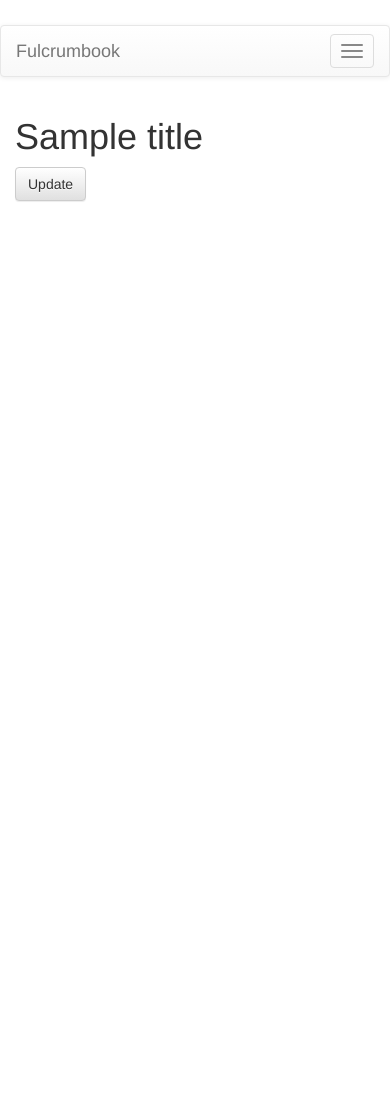
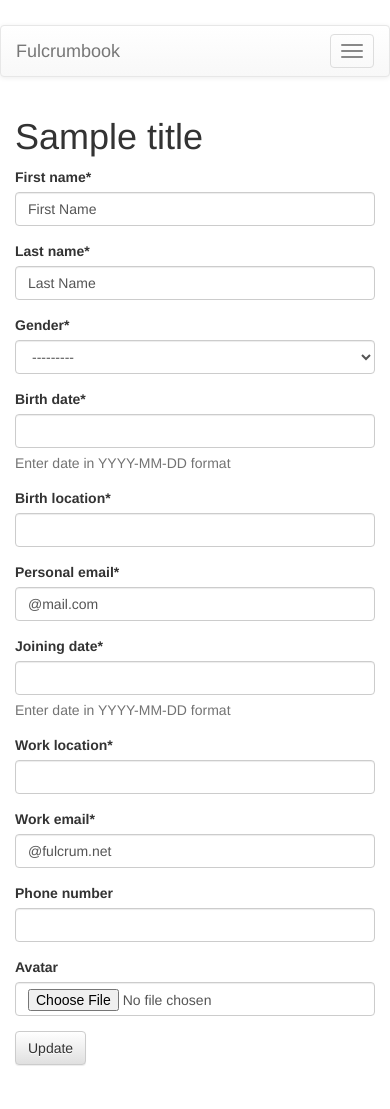
Before and after one commit to hariharan-manoharan/fulcrumbook, a Django app: template src/profiles/templates/updateProfile.html in a window 390 px wide. Before the commit the page ends 202 px from the top, so only its background shows below. Run offline with Django 3.2, Linux system fonts and the light colour scheme; tables that the repository leaves empty hold one stand-in row (values such as "Sample post"); the template is opened without the code that fills it: values that come from a table or form of the project are taken from there, most other values are stand-ins (such as "Sample title", 1, 10 or a date in 2020); style sheets or scripts are compiled from the project's sources; parts of the project's set-up code (start-up, migrations or seed data) failed here and were passed over; some libraries are stand-ins or nearby versions.

Commit message:
Update user profile details to capture below fields
                  'first_name',
                  'last_name',
                  'gender',
                  'birth_date',
                  'birth_location',
                  'personal_email',
                  'joining_date',
                  'work_location',
                  'work_email',
                  'phone_number',
                  'avatar'

```diff
--- a/src/profiles/forms.py
+++ b/src/profiles/forms.py
@@ -1,8 +1,52 @@
 from django import forms
 from models import UserProfile
+from django.core.files.images import get_image_dimensions
 
 class UserProfileForm(forms.ModelForm):
 
     class Meta:
         model = UserProfile
-        fields = ('likes_cheese','favourite_hamster_name')
+        fields = ('first_name',
+                  'last_name',
+                  'gender',
+                  'birth_date',
+                  'birth_location',
+                  'personal_email',
+                  'joining_date',
+                  'work_location',
+                  'work_email',
+                  'phone_number',
+                  'avatar')
+
+        def clean_avatar(self):
+            avatar = self.cleaned_data['avatar']
+
+            try:
+                w, h = get_image_dimensions(avatar)
+
+                # validate dimensions
+                max_width = max_height = 100
+                if w > max_width or h > max_height:
+                    raise forms.ValidationError(
+                        u'Please use an image that is '
+                        '%s x %s pixels or smaller.' % (max_width, max_height))
+
+                # validate content type
+                main, sub = avatar.content_type.split('/')
+                if not (main == 'image' and sub in ['jpeg', 'pjpeg', 'gif', 'png']):
+                    raise forms.ValidationError(u'Please use a JPEG, '
+                                                'GIF or PNG image.')
+
+                # validate file size
+                if len(avatar) > (20 * 1024):
+                    raise forms.ValidationError(
+                        u'Avatar file size may not exceed 20k.')
+
+            except AttributeError:
+                """
+                Handles case when we are updating the user profile
+                and do not supply a new avatar
+                """
+                pass
+
+            return avatar
--- a/src/profiles/models.py
+++ b/src/profiles/models.py
@@ -1,10 +1,28 @@
 from django.db import models
 from django.contrib.auth.models import User
-
+from django.conf import settings
+from django.core.validators import RegexValidator
 
 class UserProfile(models.Model):
+    MALE = 1
+    FEMALE = 2
+    GENDER_CHOICES = (
+        (MALE, 'Male'),
+        (FEMALE, 'Female'),
+    )
     user = models.OneToOneField(User)
-    likes_cheese = models.BooleanField(default=False)
-    favourite_hamster_name = models.CharField(max_length=50)
+    first_name = models.CharField(max_length=50,default='First Name', blank=False)
+    last_name = models.CharField(max_length=50,default='Last Name', blank=False)
+    gender = models.PositiveSmallIntegerField(choices=GENDER_CHOICES, null=True, blank=False)
+    birth_date = models.DateField(null=True, blank=False,help_text='Enter date in YYYY-MM-DD format')
+    birth_location = models.CharField(max_length=30, blank=False)
+    personal_email = models.EmailField(max_length=50, default='@mail.com', blank=False)
+    joining_date =  models.DateField(null=True, blank=False,help_text='Enter date in YYYY-MM-DD format')
+    work_location = models.CharField(max_length=30, blank=False)
+    work_email = models.EmailField(max_length=50,default='@fulcrum.net', blank=False)
+    phone_regex = RegexValidator(regex=r'^\+?1?\d{9,15}$',
+                                 message="Phone number must be entered in the format: '+999999999'. Up to 15 digits allowed.")
+    phone_number = models.CharField(max_length=15,validators=[phone_regex], blank=True)  # validators should be a list
+    avatar = models.ImageField(upload_to='avatar', null=True, blank=True)
 
 User.profile = property(lambda u: UserProfile.objects.get_or_create(user=u)[0])
--- a/src/profiles/templates/home.html
+++ b/src/profiles/templates/home.html
@@ -57,7 +57,7 @@
          {% endif %}-->
     </div>
     <div class="col-md-4">
-        <!--<a href="#"><img src="{% static 'img/hari.jpg' %}" class="img-responsive img-rounded" width="304" height="236"/></a>-->
+        <a href="#"><img src="{{ MEDIA_URL }}{{ user.userprofile.avatar }}" class="img-responsive img-rounded" width="304" height="236"/></a>
     </div>
     <div class="col-md-4">
         {% if not request.user.is_authenticated %}
--- a/src/profiles/templates/updateProfile.html
+++ b/src/profiles/templates/updateProfile.html
@@ -8,7 +8,7 @@
         {{field.error}}
         {% endfor %}
         {% if form %}
-        <form method='POST' action=''> {% csrf_token %}
+        <form method='POST' enctype="multipart/form-data" action=''> {% csrf_token %}
             {{ form|crispy }}
             <input type='submit' value='Update' class='btn btn-default'/>
         </form>
--- a/src/tryTen/settings.py
+++ b/src/tryTen/settings.py
@@ -136,6 +136,7 @@ USE_TZ = True
 
 STATIC_URL = '/static/'
 
+
 if DEBUG:
     MEDIA_URL = '/media/'
     STATIC_ROOT = os.path.join(os.path.dirname(BASE_DIR), 'static', 'static-only')
```
Also changed, not shown: src/profiles/templates/profile.html (+5 -4 lines), src/profiles/views.py (+7 -6 lines), src/profiles/migrations/0012_auto_20170324_1114.py (added), src/profiles/migrations/0013_auto_20170324_1123.py (added), src/profiles/migrations/0014_auto_20170324_1151.py (added), src/profiles/migrations/0015_userprofile_profimg.py (added), src/profiles/migrations/0016_auto_20170324_1205.py (added), src/profiles/migrations/0017_auto_20170324_1216.py (added), src/profiles/migrations/0018_auto_20170324_1220.py (added), src/profiles/migrations/0019_auto_20170324_1239.py (added), src/profiles/migrations/0020_auto_20170324_1246.py (added).
